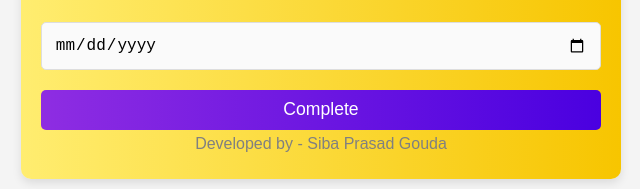
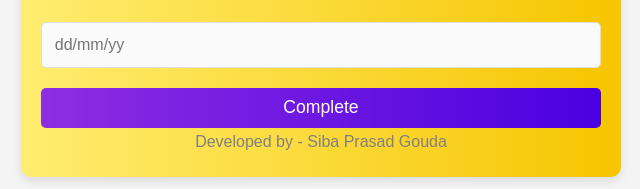
Before and after one commit to Uniqueboysrk111/baki-khata-, a plain HTML site: page odia.html in a window 1280 px wide. Shown: the part 447-636 px from the top of the page, 319-959 px from the left. Drawn offline with Linux system fonts and the light colour scheme.

Commit message:
Update odia.html

```diff
--- a/odia.html
+++ b/odia.html
@@ -22,7 +22,7 @@
                 <input type="number" name="identity" placeholder="ଟଙ୍କା (Money)" required id="eid">
                 <input type="text" name="phone" placeholder="ମୋବାଇଲ୍ ନମ୍ବର" required id="enum">
                 <input type="text" name="address" placeholder="ଠିକଣା" required id="eadd">
-                <input type="date" name="dob" placeholder="ତାରିଖ" required id="edob">
+                <input type="text" name="dob" placeholder="dd/mm/yy" required id="edob">
             </div>
             <button class="apply" id="submit" type="button">Complete</button>
             <center><p style="color:grey; padding:1%;">Developed by - Siba Prasad Gouda</p></center>
```
